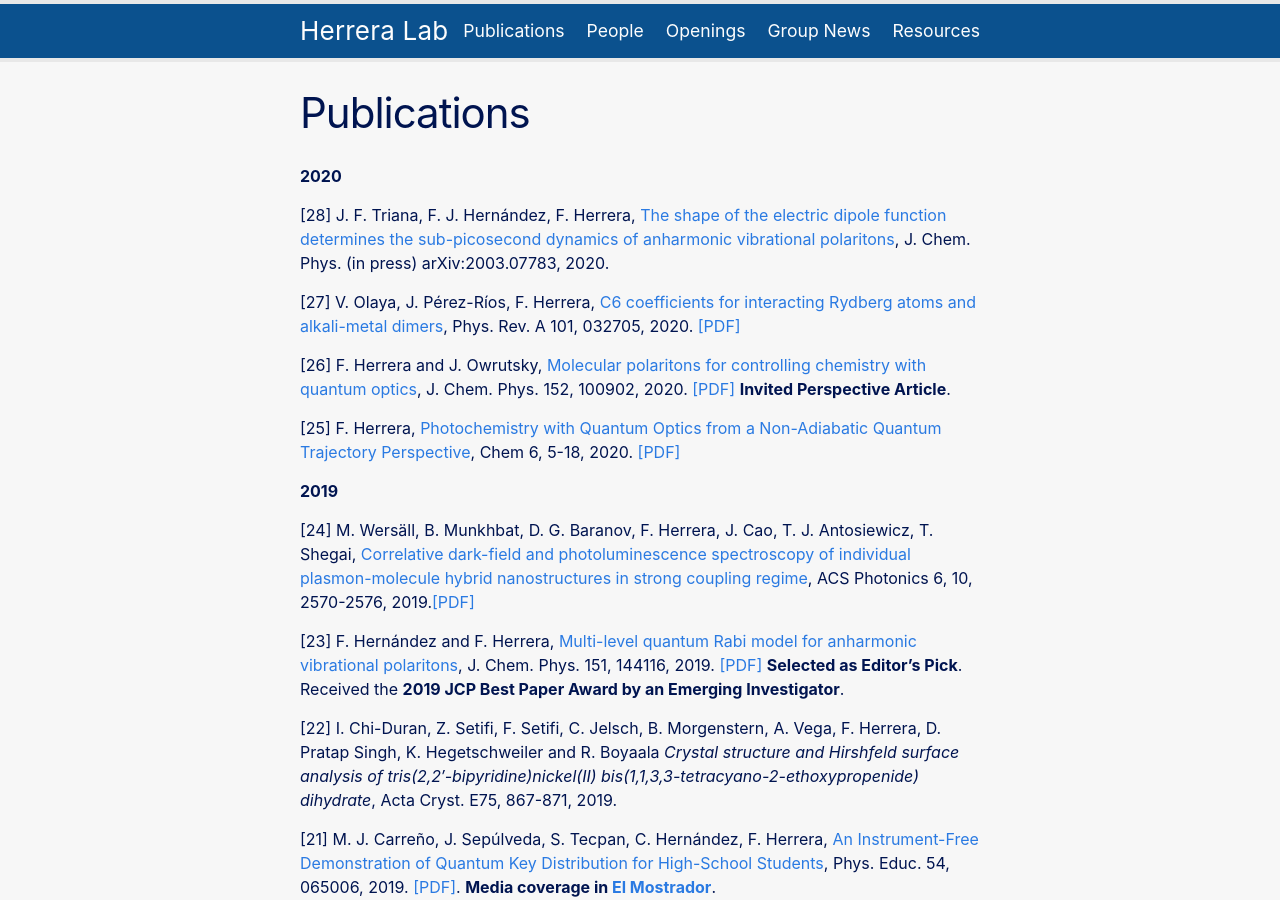
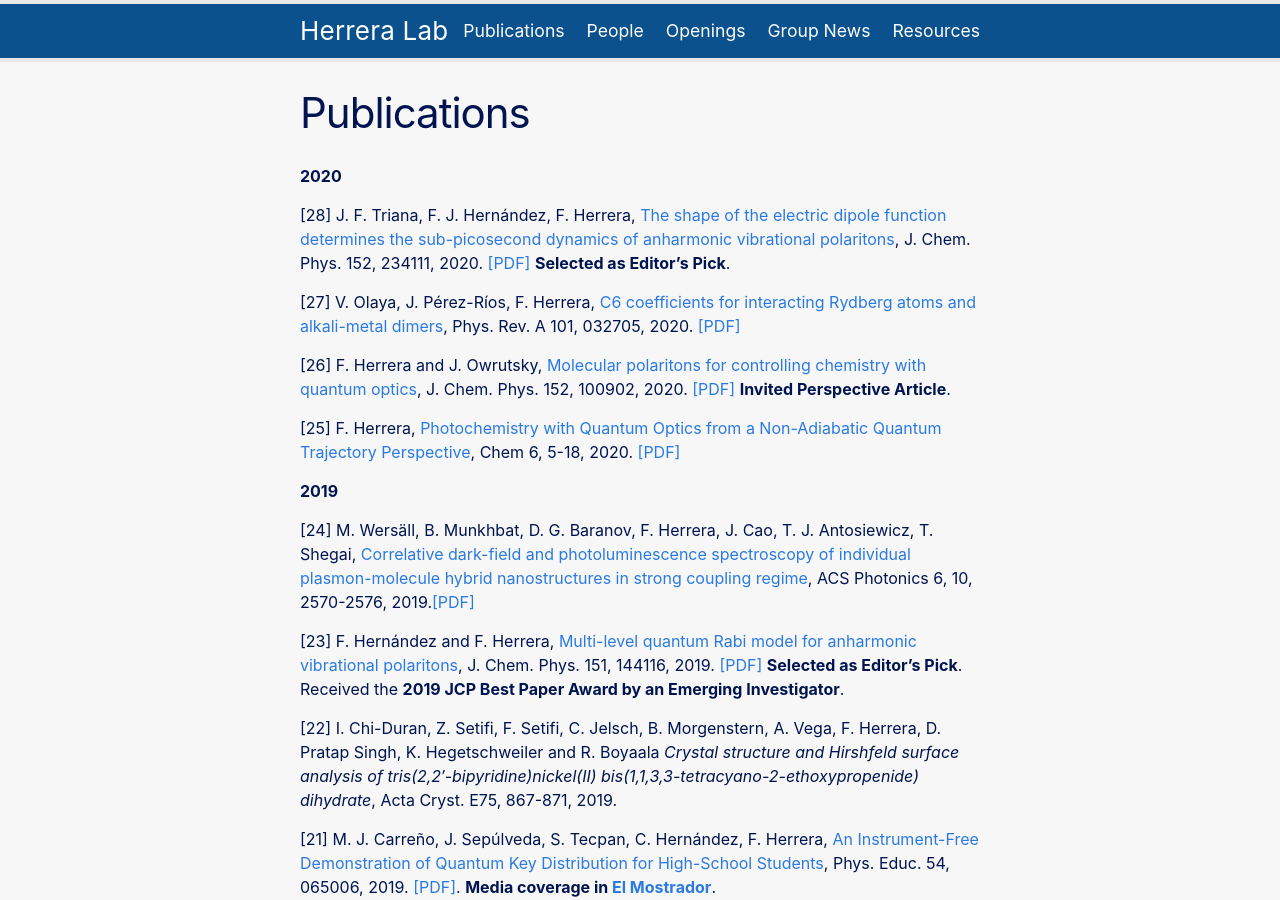
Before and after one commit to fherreralab/fherreralab.github.io, a Jekyll site: the page built from publications.md, in a window 1280 px wide and 900 px high. Built offline with Jekyll 4.4.1, drawn with Linux system fonts in a browser that asks for light colours.

Commit message:
edited publications

```diff
--- a/publications.md
+++ b/publications.md
@@ -6,7 +6,7 @@ permalink: /publications/
 
 **2020**
 
-[28] J. F. Triana, F. J. Hernández, F. Herrera, [The shape of the electric dipole function determines the sub-picosecond dynamics of anharmonic vibrational polaritons](https://arxiv.org/abs/2003.07783), J. Chem. Phys. (in press) arXiv:2003.07783, 2020.
+[28] J. F. Triana, F. J. Hernández, F. Herrera, [The shape of the electric dipole function determines the sub-picosecond dynamics of anharmonic vibrational polaritons](https://aip.scitation.org/doi/10.1063/5.0009869), J. Chem. Phys. 152, 234111, 2020. [[PDF]]({{ "/assets/papers/2020 The shape of the electric dipole function determines the sub-picosecond dynamics of anharmonic vibrational polaritons.pdf" | absolute_url}}) **Selected as Editor's Pick**.
 
 [27] V. Olaya, J. Pérez-Ríos, F. Herrera, [C6 coefficients for interacting Rydberg atoms and alkali-metal dimers](https://link.aps.org/doi/10.1103/PhysRevA.101.032705), Phys. Rev. A 101, 032705, 2020. [[PDF]]({{ "/assets/papers/2020 C6 coefficients for interacting Rydberg atoms and alkali-metal dimers.pdf" | absolute_url}})
 
```
Also changed, not shown: 3 other files.
